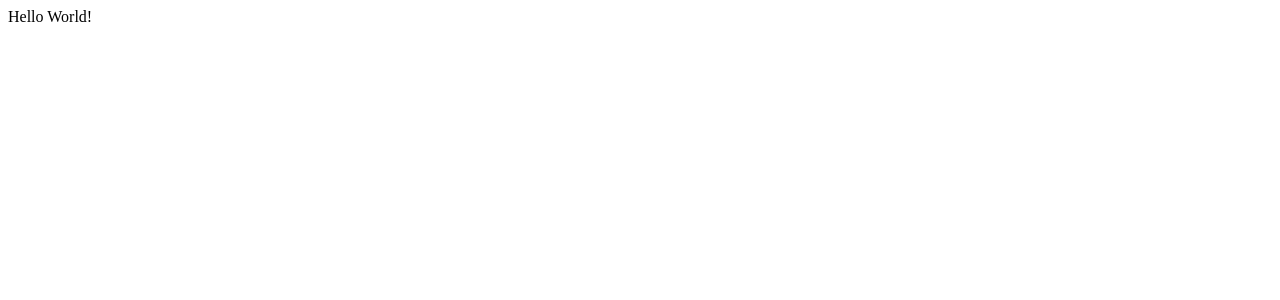
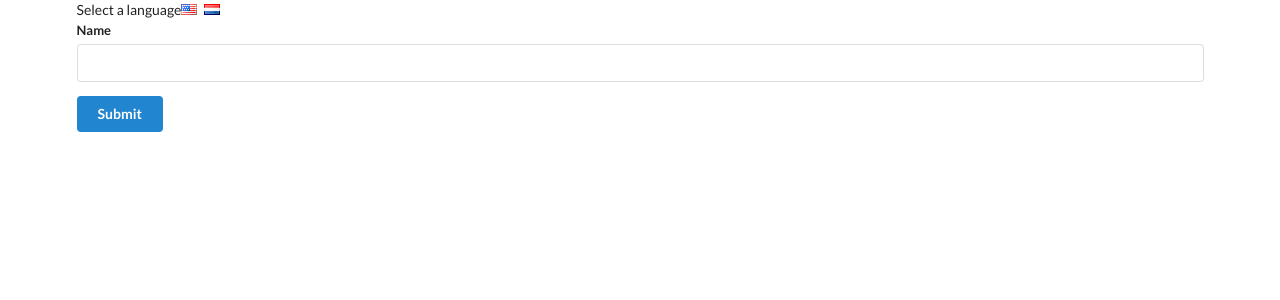
Before and after one commit to sergillorente/translate-context, a React (Create React App) app: page / in a window 1280 px wide. Shown: the top 300 px of the page. Built offline with nearby package versions, Linux system fonts and the light colour scheme.

Commit message:
New components created + addition of semantic.ui. Basic structure of all of them

```diff
--- a/public/index.html
+++ b/public/index.html
@@ -15,6 +15,7 @@
       user's mobile device or desktop. See https://developers.google.com/web/fundamentals/web-app-manifest/
     -->
     <link rel="manifest" href="%PUBLIC_URL%/manifest.json" />
+    <link rel="stylesheet" href="https://cdnjs.cloudflare.com/ajax/libs/semantic-ui/2.4.1/semantic.min.css" />
     <!--
       Notice the use of %PUBLIC_URL% in the tags above.
       It will be replaced with the URL of the `public` folder during the build.
--- a/src/components/App.js
+++ b/src/components/App.js
@@ -1,11 +1,26 @@
 import React from 'react';
 
+import UserCreate from './UserCreate';
+
 class App extends React.Component {
+    state = {
+        language: 'english'
+    };
+
+    onLanguageChange = language => {
+        this.setState({ language })
+    };
+
     render() {
         return (
-            <>
-                Hello World!
-            </>
+            <div className="ui container">
+                <div>
+                    Select a language
+                    <i className="flag us" onClick={() => this.onLanguageChange('english')} />
+                    <i className="flag nl" onClick={() => this.onLanguageChange('dutch')} />
+                </div>
+                <UserCreate />
+            </div>
         )
     }
 }
--- /dev/null
+++ b/src/components/Button.js
@@ -0,0 +1,11 @@
+import React, { Component } from 'react'
+
+class Button extends Component {
+    render() {
+        return (
+            <button className="ui button primary">Submit</button>
+        )
+    }
+}
+
+export default Button;
--- /dev/null
+++ b/src/components/Field.js
@@ -0,0 +1,14 @@
+import React, { Component } from 'react'
+
+class Field extends Component {
+    render() {
+        return (
+            <div className="ui field">
+                <label>Name</label>
+                <input />
+            </div>
+        )
+    }
+}
+
+export default Field;
--- /dev/null
+++ b/src/components/UserCreate.js
@@ -0,0 +1,15 @@
+import React from 'react';
+
+import Field from './Field';
+import Button from './Button';
+
+const UserCreate = () => {
+    return (
+        <div className="ui form">
+            <Field />
+            <Button />
+        </div>
+    )
+}
+
+export default UserCreate;
```
